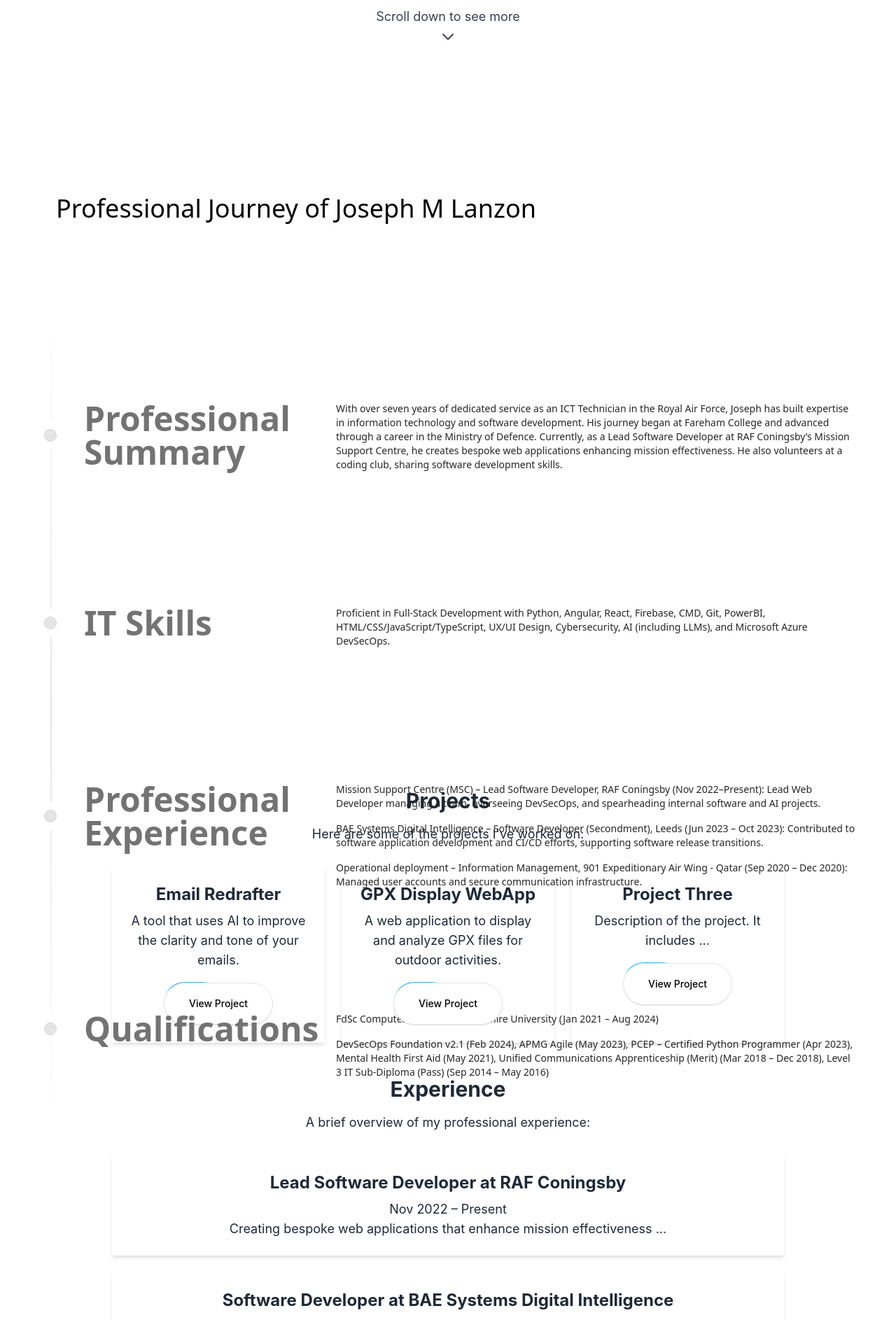
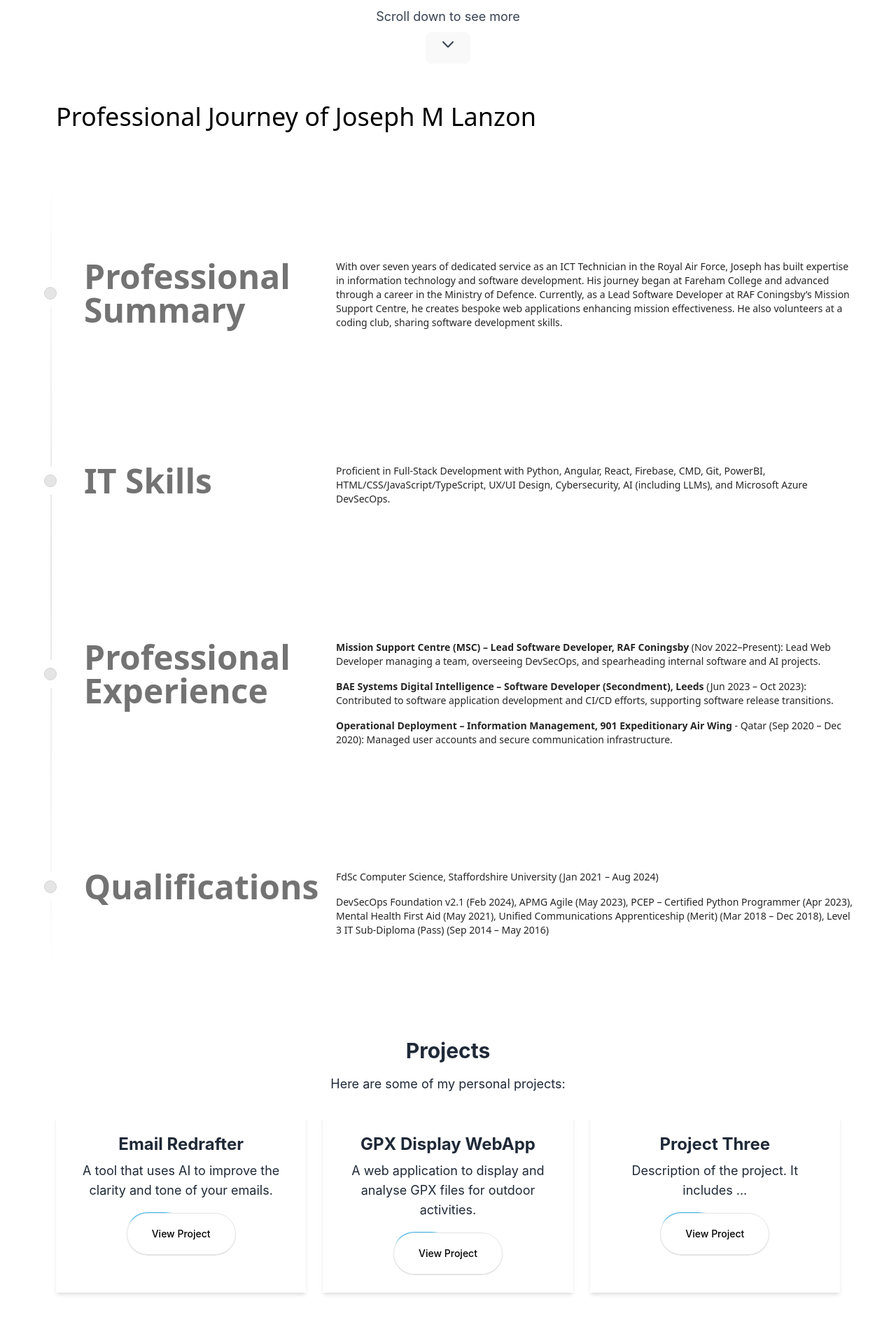
Before and after one commit to jlanzon/jlanzon_portfolio, a React (Vite) app: page / in a window 1280 px wide. Shown: the part 500-2386 px from the top of the page at 70% size. Built offline with nearby package versions, Linux system fonts and the light colour scheme.

Commit message:
ui overlap fix

```diff
--- a/src/components/ui/timeline.tsx
+++ b/src/components/ui/timeline.tsx
@@ -7,7 +7,12 @@ interface TimelineEntry {
   content: React.ReactNode;
 }
 
-export const Timeline = ({ data }: { data: TimelineEntry[] }) => {
+interface TimelineProps {
+  data: TimelineEntry[];
+  title?: string;
+}
+
+export const Timeline = ({ data, title = "Professional Journey" }: TimelineProps) => {
   const ref = useRef<HTMLDivElement>(null);
   const containerRef = useRef<HTMLDivElement>(null);
   const [height, setHeight] = useState(0);
@@ -17,7 +22,7 @@ export const Timeline = ({ data }: { data: TimelineEntry[] }) => {
       const rect = ref.current.getBoundingClientRect();
       setHeight(rect.height);
     }
-  }, [ref]);
+  }, []);
 
   const { scrollYProgress } = useScroll({
     target: containerRef,
@@ -28,52 +33,39 @@ export const Timeline = ({ data }: { data: TimelineEntry[] }) => {
   const opacityTransform = useTransform(scrollYProgress, [0, 0.1], [0, 1]);
 
   return (
-    <div
-      className="w-full bg-white dark:bg-neutral-950 font-sans md:px-10"
-      ref={containerRef}
-    >
-      <div className="max-w-7xl mx-auto py-20 px-4 md:px-8 lg:px-10">
+    <div className="w-full bg-white dark:bg-neutral-950 font-sans md:px-10" ref={containerRef}>
+      <div className="max-w-7xl mx-auto py-2 px-4 md:px-8 lg:px-10">
         <h2 className="text-lg md:text-4xl mb-4 text-black dark:text-white max-w-4xl">
-          Professional Journey of Joseph M Lanzon
+          {title}
         </h2>
         <p className="text-neutral-700 dark:text-neutral-300 text-sm md:text-base max-w-sm"></p>
       </div>
-
       <div ref={ref} className="relative max-w-7xl mx-auto pb-20">
         {data.map((item, index) => (
-          <div
-            key={index}
-            className="flex justify-start pt-10 md:pt-40 md:gap-10"
-          >
+          <div key={index} className="flex justify-start pt-10 md:pt-40 md:gap-10">
             <div className="sticky flex flex-col md:flex-row z-40 items-center top-40 self-start max-w-xs lg:max-w-sm md:w-full">
               <div className="h-10 absolute left-3 md:left-3 w-10 rounded-full bg-white dark:bg-black flex items-center justify-center">
                 <div className="h-4 w-4 rounded-full bg-neutral-200 dark:bg-neutral-800 border border-neutral-300 dark:border-neutral-700 p-2" />
               </div>
-              <h3 className="hidden md:block text-xl md:pl-20 md:text-5xl font-bold text-neutral-500 dark:text-neutral-500 ">
+              <h3 className="hidden md:block text-xl md:pl-20 md:text-5xl font-bold text-neutral-500 dark:text-neutral-500">
                 {item.title}
               </h3>
             </div>
-
             <div className="relative pl-20 pr-4 md:pl-4 w-full">
               <h3 className="md:hidden block text-2xl mb-4 text-left font-bold text-neutral-500 dark:text-neutral-500">
                 {item.title}
               </h3>
-              {item.content}{" "}
+              {item.content}
             </div>
           </div>
         ))}
         <div
-          style={{
-            height: height + "px",
-          }}
-          className="absolute md:left-8 left-8 top-0 overflow-hidden w-[2px] bg-[linear-gradient(to_bottom,var(--tw-gradient-stops))] from-transparent from-[0%] via-neutral-200 dark:via-neutral-700 to-transparent to-[99%]  [mask-image:linear-gradient(to_bottom,transparent_0%,black_10%,black_90%,transparent_100%)] "
+          style={{ height: height + "px" }}
+          className="absolute md:left-8 left-8 top-0 overflow-hidden w-[2px] bg-[linear-gradient(to_bottom,var(--tw-gradient-stops))] from-transparent from-[0%] via-neutral-200 dark:via-neutral-700 to-transparent to-[99%] [mask-image:linear-gradient(to_bottom,transparent_0%,black_10%,black_90%,transparent_100%)]"
         >
           <motion.div
-            style={{
-              height: heightTransform,
-              opacity: opacityTransform,
-            }}
-            className="absolute inset-x-0 top-0  w-[2px] bg-gradient-to-t from-purple-500 via-blue-500 to-transparent from-[0%] via-[10%] rounded-full"
+            style={{ height: heightTransform, opacity: opacityTransform }}
+            className="absolute inset-x-0 top-0 w-[2px] bg-gradient-to-t from-purple-500 via-blue-500 to-transparent from-[0%] via-[10%] rounded-full"
           />
         </div>
       </div>
--- a/src/pages/Home.tsx
+++ b/src/pages/Home.tsx
@@ -1,3 +1,4 @@
+"use client";
 import { useRef } from "react";
 import MaxWidthWrapper from "../components/MaxWidthWrapper";
 import { Button } from "../components/ui/moving-border";
@@ -7,110 +8,82 @@ import { Spotlight } from "@/components/ui/Spotlight";
 import { Timeline } from "@/components/ui/timeline";
 
 function Home() {
-  const skillsRef = useRef<HTMLDivElement>(null);
+  const timelineRef = useRef<HTMLDivElement>(null);
 
-  const scrollToNextSection = () => {
-    if (skillsRef.current) {
-      skillsRef.current.scrollIntoView({ behavior: "smooth" });
+  const scrollToTimeline = () => {
+    if (timelineRef.current) {
+      timelineRef.current.scrollIntoView({ behavior: "smooth" });
     }
   };
 
-  const data = [
+  const timelineData = [
     {
       title: "Professional Summary",
       content: (
-        <div>
         <p className="text-neutral-800 dark:text-neutral-200 text-xs md:text-sm font-normal mb-8">
-            With over seven years of dedicated service as an ICT Technician in
-            the Royal Air Force, Joseph has built expertise in information
-            technology and software development. His journey began at Fareham
-            College and advanced through a career in the Ministry of Defence.
-            Currently, as a Lead Software Developer at RAF Coningsby’s Mission
-            Support Centre, he creates bespoke web applications enhancing
-            mission effectiveness. He also volunteers at a coding club, sharing
-            software development skills.
+          With over seven years of dedicated service as an ICT Technician in the Royal Air Force, Joseph has built expertise in information technology and software development. His journey began at Fareham College and advanced through a career in the Ministry of Defence. Currently, as a Lead Software Developer at RAF Coningsby’s Mission Support Centre, he creates bespoke web applications enhancing mission effectiveness. He also volunteers at a coding club, sharing software development skills.
         </p>
-        </div>
       ),
     },
     {
       title: "IT Skills",
       content: (
-        <div>
         <p className="text-neutral-800 dark:text-neutral-200 text-xs md:text-sm font-normal mb-8">
-            Proficient in Full-Stack Development with Python, Angular, React,
-            Firebase, CMD, Git, PowerBI, HTML/CSS/JavaScript/TypeScript, UX/UI
-            Design, Cybersecurity, AI (including LLMs), and Microsoft Azure
-            DevSecOps.
+          Proficient in Full-Stack Development with Python, Angular, React, Firebase, CMD, Git, PowerBI, HTML/CSS/JavaScript/TypeScript, UX/UI Design, Cybersecurity, AI (including LLMs), and Microsoft Azure DevSecOps.
         </p>
-        </div>
       ),
     },
     {
       title: "Professional Experience",
       content: (
-        <div>
+        <>
           <p className="text-neutral-800 dark:text-neutral-200 text-xs md:text-sm font-normal mb-4">
-            Mission Support Centre (MSC) – Lead Software Developer, RAF
-            Coningsby (Nov 2022–Present): Lead Web Developer managing a team,
-            overseeing DevSecOps, and spearheading internal software and AI
-            projects.
+            <strong>Mission Support Centre (MSC) – Lead Software Developer, RAF Coningsby</strong> (Nov 2022–Present): Lead Web Developer managing a team, overseeing DevSecOps, and spearheading internal software and AI projects.
           </p>
           <p className="text-neutral-800 dark:text-neutral-200 text-xs md:text-sm font-normal mb-4">
-            BAE Systems Digital Intelligence – Software Developer (Secondment),
-            Leeds (Jun 2023 – Oct 2023): Contributed to software application
-            development and CI/CD efforts, supporting software release
-            transitions.
+            <strong>BAE Systems Digital Intelligence – Software Developer (Secondment), Leeds</strong> (Jun 2023 – Oct 2023): Contributed to software application development and CI/CD efforts, supporting software release transitions.
           </p>
           <p className="text-neutral-800 dark:text-neutral-200 text-xs md:text-sm font-normal mb-4">
-            Operational deployment – Information Management, 901 Expeditionary
-            Air Wing - Qatar (Sep 2020 – Dec 2020): Managed user accounts and
-            secure communication infrastructure.
+            <strong>Operational Deployment – Information Management, 901 Expeditionary Air Wing</strong> - Qatar (Sep 2020 – Dec 2020): Managed user accounts and secure communication infrastructure.
           </p>
-        </div>
+        </>
       ),
     },
     {
       title: "Qualifications",
       content: (
-        <div>
+        <>
           <p className="text-neutral-800 dark:text-neutral-200 text-xs md:text-sm font-normal mb-4">
-            FdSc Computer Science, Staffordshire University (Jan 2021 – Aug
-            2024)
+            FdSc Computer Science, Staffordshire University (Jan 2021 – Aug 2024)
           </p>
           <p className="text-neutral-800 dark:text-neutral-200 text-xs md:text-sm font-normal mb-4">
-            DevSecOps Foundation v2.1 (Feb 2024), APMG Agile (May 2023), PCEP –
-            Certified Python Programmer (Apr 2023), Mental Health First Aid (May
-            2021), Unified Communications Apprenticeship (Merit) (Mar 2018 – Dec
-            2018), Level 3 IT Sub-Diploma (Pass) (Sep 2014 – May 2016)
+            DevSecOps Foundation v2.1 (Feb 2024), APMG Agile (May 2023), PCEP – Certified Python Programmer (Apr 2023), Mental Health First Aid (May 2021), Unified Communications Apprenticeship (Merit) (Mar 2018 – Dec 2018), Level 3 IT Sub-Diploma (Pass) (Sep 2014 – May 2016)
           </p>
-        </div>
+        </>
       ),
     },
   ];
 
   return (
     <>
-      <div className="">
+      <div>
         <Spotlight />
-        <MaxWidthWrapper className="mb-12 flex flex-col items-center justify-center text-center ">
+        <MaxWidthWrapper className="mb-12 flex flex-col items-center justify-center text-center">
           <div className="mx-auto flex max-w-fit items-center justify-center space-x-2 mb-10 mt-10 overflow-hidden rounded-full border dark:border-gray-600 border-gray-200 bg-white dark:bg-slate-600 px-7 py-2 shadow-md backdrop-blur transition-all hover:border-gray-300 hover:bg-white/50">
             <p className="text-sm font-semibold dark:text-white text-gray-700">
               My portfolio is currently{" "}
               <span className="text-pink-600">UNDER CONSTRUCTION</span>
             </p>
           </div>
-
-          <h1 className="max-w-4xl text-4xl font-bold md:text-5xl lg:text-7xl ">
+          <h1 className="max-w-4xl text-4xl font-bold md:text-5xl lg:text-7xl">
             My name is
           </h1>
           <TextGenerateEffect
-            className="text-blue-600 dark:text-blue-600 max-w-4xl text-4xl font-bold md:text-5xl lg:text-7xl sm:text-2xl "
+            className="text-blue-600 dark:text-blue-600 max-w-4xl text-4xl font-bold md:text-5xl lg:text-7xl sm:text-2xl"
             words="Joseph Lanzon"
           />
-
           <p className="py-6">
-            I am a full stack web developer & AI Development Lead
+            I am a full stack web developer &amp; AI Development Lead
           </p>
           <a href="mailto:joelanzon@outlook.com">
             <Button
@@ -120,18 +93,20 @@ function Home() {
               Get in Contact
             </Button>
           </a>
-
-          <div className="scroll-indicator mt-10 extendBOT flex flex-col align-middle">
+          <div className="scroll-indicator mt-10 flex flex-col items-center">
             <p className="text-lg text-gray-700 dark:text-white">
               Scroll down to see more
             </p>
-            <div className="flex justify-center" onClick={scrollToNextSection}>
+            <button
+              onClick={scrollToTimeline}
+              aria-label="Scroll to Professional Journey"
+              className="flex justify-center mt-2 cursor-pointer"
+            >
               <svg
-                className="w-6 h-6 ml-full mr-full text-gray-700 dark:text-white animate-bounce mt-2 cursor-pointer"
+                className="w-6 h-6 text-gray-700 dark:text-white animate-bounce"
                 fill="none"
                 stroke="currentColor"
                 viewBox="0 0 24 24"
-                xmlns="http://www.w3.org/2000/svg"
               >
                 <path
                   strokeLinecap="round"
@@ -140,28 +115,22 @@ function Home() {
                   d="M19 9l-7 7-7-7"
                 ></path>
               </svg>
-            </div>
+            </button>
           </div>
         </MaxWidthWrapper>
       </div>
-      <div className="h-screen my-32">
-        <Timeline data={data} />
+      <div className="" ref={timelineRef}>
+        <Timeline data={timelineData} title="Professional Journey of Joseph M Lanzon" />
       </div>
-
       <MaxWidthWrapper>
-        <div className="" ref={skillsRef}>
-          <MaxWidthWrapper className="my-12 text-center">
+        <section className="my-12 text-center">
           <h2 className="text-3xl font-bold mb-4">Projects</h2>
-            <p className="text-lg mb-8">
-              Here are some of the projects I've worked on:
-            </p>
+          <p className="text-lg mb-8">Here are some of my personal projects:</p>
           <div className="grid grid-cols-1 sm:grid-cols-2 lg:grid-cols-3 gap-6">
-              {/* Email Redrafter Project */}
             <div className="bg-white dark:bg-slate-600 p-6 rounded-lg shadow-md">
               <h3 className="text-2xl font-bold mb-2">Email Redrafter</h3>
               <p className="text-lg mb-4">
-                  A tool that uses AI to improve the clarity and tone of your
-                  emails.
+                A tool that uses AI to improve the clarity and tone of your emails.
               </p>
               <a href="/redraft">
                 <Button
@@ -172,13 +141,10 @@ function Home() {
                 </Button>
               </a>
             </div>
-
-              {/* GPX Display WebApp Project */}
             <div className="bg-white dark:bg-slate-600 p-6 rounded-lg shadow-md">
               <h3 className="text-2xl font-bold mb-2">GPX Display WebApp</h3>
               <p className="text-lg mb-4">
-                  A web application to display and analyze GPX files for outdoor
-                  activities.
+                A web application to display and analyse GPX files for outdoor activities.
               </p>
               <a
                 href="https://jlanzon.github.io/GPX-Display-WebApp/"
@@ -193,7 +159,6 @@ function Home() {
                 </Button>
               </a>
             </div>
-
             <div className="bg-white dark:bg-slate-600 p-6 rounded-lg shadow-md">
               <h3 className="text-2xl font-bold mb-2">Project Three</h3>
               <p className="text-lg mb-4">
@@ -208,38 +173,8 @@ function Home() {
               </Button>
             </div>
           </div>
-          </MaxWidthWrapper>
-
-          <MaxWidthWrapper className="my-12 text-center">
-            <h2 className="text-3xl font-bold mb-4">Experience</h2>
-            <p className="text-lg mb-8">
-              A brief overview of my professional experience:
-            </p>
-            <div className="grid grid-cols-1 gap-6">
-              <div className="bg-white dark:bg-slate-600 p-6 rounded-lg shadow-md">
-                <h3 className="text-2xl font-bold mb-2">
-                  Lead Software Developer at RAF Coningsby
-                </h3>
-                <p className="text-lg">Nov 2022 – Present</p>
-                <p className="text-lg">
-                  Creating bespoke web applications that enhance mission
-                  effectiveness ...
-                </p>
-              </div>
-              <div className="bg-white dark:bg-slate-600 p-6 rounded-lg shadow-md">
-                <h3 className="text-2xl font-bold mb-2">
-                  Software Developer at BAE Systems Digital Intelligence
-                </h3>
-                <p className="text-lg">June 2023 – October 2023</p>
-                <p className="text-lg">
-                  Contributed to design, development, and implementation of
-                  software applications ...
-                </p>
-              </div>
-            </div>
-          </MaxWidthWrapper>
-
-          <MaxWidthWrapper className="my-12 text-center">
+        </section>
+        <section className="my-12 text-center">
           <h2 className="text-3xl font-bold mb-4">Contact</h2>
           <p className="text-lg mb-8">
             Feel free to reach out to me through the following channels:
@@ -247,10 +182,7 @@ function Home() {
           <div className="flex flex-col items-center space-y-4">
             <p className="text-lg">
               Email:{" "}
-                <a
-                  href="mailto:joelanzon@outlook.com"
-                  className="text-blue-600"
-                >
+              <a href="mailto:joelanzon@outlook.com" className="text-blue-600">
                 joelanzon@outlook.com
               </a>
             </p>
@@ -270,8 +202,7 @@ function Home() {
               </a>
             </p>
           </div>
-          </MaxWidthWrapper>
-        </div>
+        </section>
       </MaxWidthWrapper>
     </>
   );
```
Also changed, not shown: src/components/DarkModeToggle.tsx (line endings or trailing spaces). Lines whose indentation alone changed are shown as unchanged.
